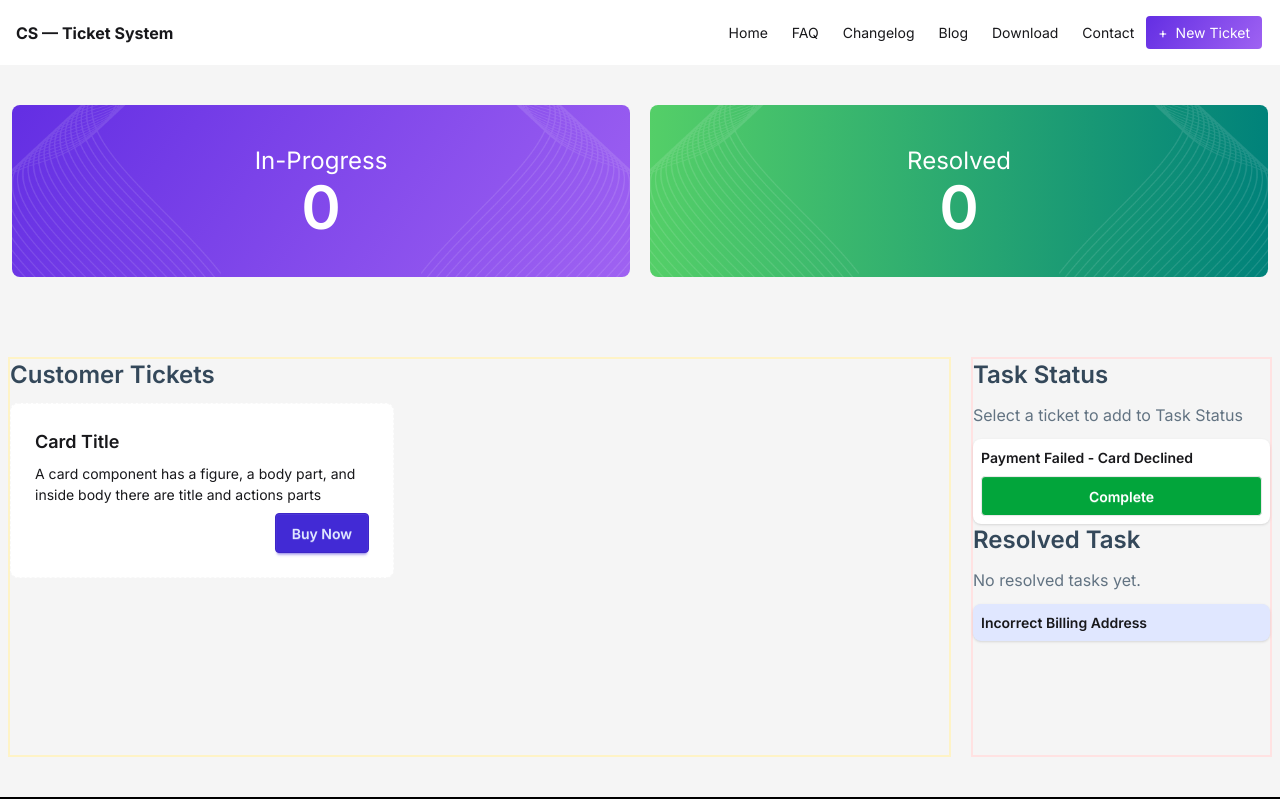
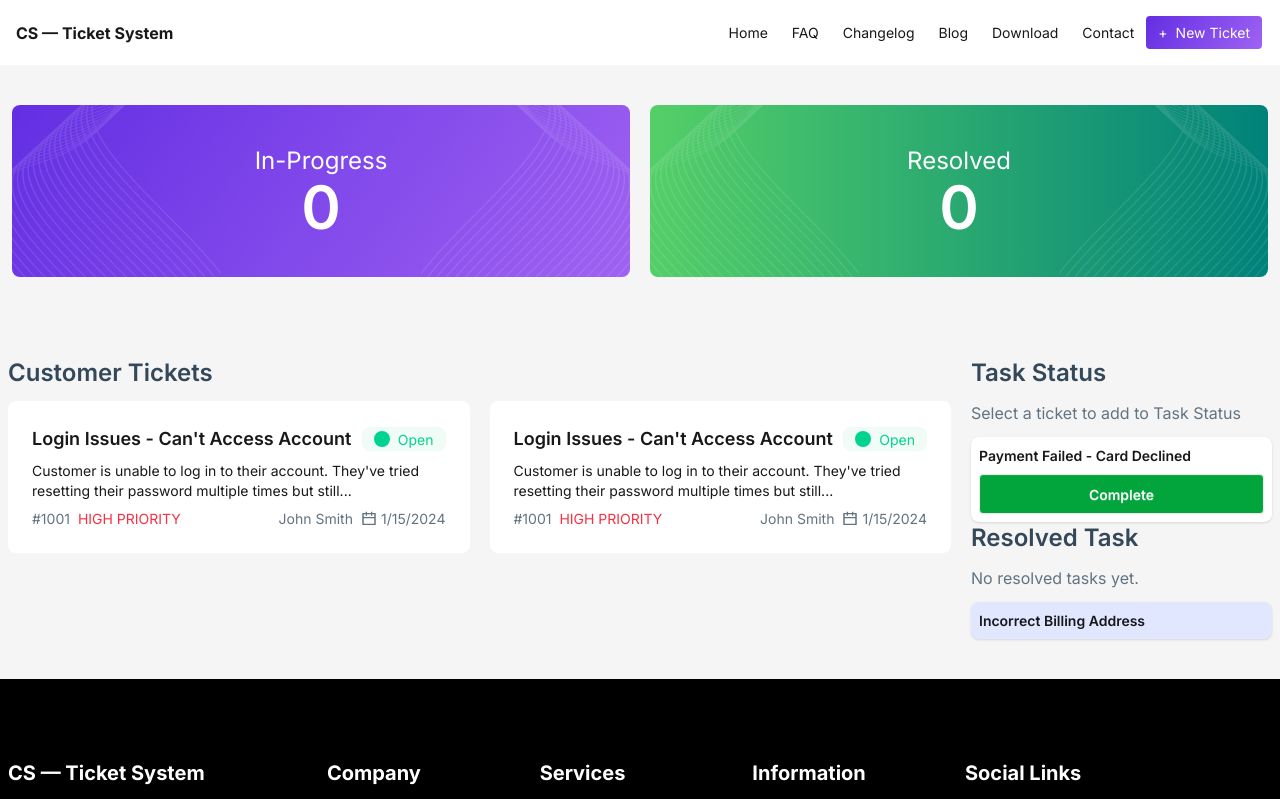
Before and after one commit to AyanSujon/assignment-B12A07, a React (Vite) app: page / in a window 1280 px wide. Shown: the top 799 px of the page. Built offline with nearby package versions, Linux system fonts and the light colour scheme.

Commit message:
added TicketCard component

```diff
--- /dev/null
+++ b/public/customerTicketsData.json
@@ -0,0 +1,110 @@
+[
+  {
+    "id": 1001,
+    "title": "Login Issues - Can't Access Account",
+    "description": "Customer is unable to log in to their account. They've tried resetting their password multiple times but still face the issue.",
+    "customer": "John Smith",
+    "priority": "High",
+    "status": "Open",
+    "createdAt": "2024-01-15"
+  },
+  {
+    "id": 1002,
+    "title": "Payment Failure During Checkout",
+    "description": "Customer reports that their payment keeps failing when trying to purchase items using a credit card.",
+    "customer": "Emily Johnson",
+    "priority": "Medium",
+    "status": "In Progress",
+    "createdAt": "2024-02-01"
+  },
+  {
+    "id": 1003,
+    "title": "Unable to Reset Password",
+    "description": "Password reset emails are not being sent to the customer’s registered email address.",
+    "customer": "Michael Brown",
+    "priority": "High",
+    "status": "Open",
+    "createdAt": "2024-02-18"
+  },
+  {
+    "id": 1004,
+    "title": "App Crashing on Startup",
+    "description": "Customer reports that the mobile app crashes immediately after opening on Android devices.",
+    "customer": "Sophia Martinez",
+    "priority": "High",
+    "status": "Open",
+    "createdAt": "2024-03-05"
+  },
+  {
+    "id": 1005,
+    "title": "Order Not Delivered",
+    "description": "Customer placed an order two weeks ago but has not received the package yet.",
+    "customer": "David Wilson",
+    "priority": "Medium",
+    "status": "Pending",
+    "createdAt": "2024-03-21"
+  },
+  {
+    "id": 1006,
+    "title": "Incorrect Billing Amount",
+    "description": "Customer was charged twice for the same subscription renewal.",
+    "customer": "Olivia Taylor",
+    "priority": "High",
+    "status": "In Progress",
+    "createdAt": "2024-04-02"
+  },
+  {
+    "id": 1007,
+    "title": "Website Not Loading",
+    "description": "Customer reports that the website is not loading on desktop browsers, but mobile works fine.",
+    "customer": "Liam Anderson",
+    "priority": "Low",
+    "status": "Resolved",
+    "createdAt": "2024-04-19"
+  },
+  {
+    "id": 1008,
+    "title": "Account Locked After Multiple Attempts",
+    "description": "Customer's account was locked due to multiple failed login attempts, and they need help unlocking it.",
+    "customer": "Ava Thomas",
+    "priority": "Medium",
+    "status": "Open",
+    "createdAt": "2024-05-03"
+  },
+  {
+    "id": 1009,
+    "title": "Subscription Not Activated",
+    "description": "Customer purchased a premium subscription, but the account still shows as free plan.",
+    "customer": "James White",
+    "priority": "High",
+    "status": "In Progress",
+    "createdAt": "2024-05-22"
+  },
+  {
+    "id": 1010,
+    "title": "Email Notifications Not Working",
+    "description": "Customer is not receiving any email notifications for updates or promotions.",
+    "customer": "Isabella Harris",
+    "priority": "Low",
+    "status": "Pending",
+    "createdAt": "2024-06-07"
+  },
+  {
+    "id": 1011,
+    "title": "Refund Not Processed",
+    "description": "Customer requested a refund two weeks ago but hasn’t received it yet.",
+    "customer": "Benjamin Clark",
+    "priority": "High",
+    "status": "Open",
+    "createdAt": "2024-06-25"
+  },
+  {
+    "id": 1012,
+    "title": "Feature Request - Dark Mode",
+    "description": "Customer suggests adding a dark mode option to improve user experience during nighttime use.",
+    "customer": "Mia Lewis",
+    "priority": "Low",
+    "status": "Closed",
+    "createdAt": "2024-07-10"
+  }
+]
--- a/src/components/mainSection/CustomerTickets.jsx
+++ b/src/components/mainSection/CustomerTickets.jsx
@@ -1,20 +1,19 @@
 import React from 'react';
+import TicketCard from './TicketCard';
 
 const CustomerTickets = () => {
     return (
-        <div className='col-span-12 md:col-span-9 h-100 border-2 border-amber-100'>
+        <div className='col-span-12 md:col-span-9 '>
             <h2 className='mb-3 font-semibold text-2xl text-[#34485A]'>Customer Tickets</h2>
-            <div id='customer-tickets-container'>
-                <div className="customer-tickets-card">
-                    <div className="card card-dash bg-base-100 w-96">
-                        <div className="card-body">
-                            <h2 className="card-title">Card Title</h2>
-                            <p>A card component has a figure, a body part, and inside body there are title and actions parts</p>
-                            <div className="card-actions justify-end">
-                            <button className="btn btn-primary">Buy Now</button>
-                            </div>
-                        </div>
-                    </div>
+            <div id='customer-tickets-container-wraper'>
+                <div id='customer-tickets-container' className="customer-tickets-card grid grid-cols-12 gap-5">
+                    {/* card */}
+                    {
+                        <TicketCard></TicketCard>
+                    }
+                    {
+                        <TicketCard></TicketCard>
+                    }
                 </div>
             </div>
         </div>
--- a/src/components/mainSection/TaskStatus.jsx
+++ b/src/components/mainSection/TaskStatus.jsx
@@ -2,7 +2,7 @@ import React from 'react';
 
 const TaskStatus = () => {
     return (
-        <div className=' col-span-12 md:col-span-3  h-100 border-2 border-red-100'>
+        <div className=' col-span-12 md:col-span-3 '>
             <div className='task-status-container'>
                 <h2 className='mb-3 font-semibold text-2xl text-[#34485A]'>Task Status</h2>
                 <div id='task-status-card' className="space-y-3">
--- /dev/null
+++ b/src/components/mainSection/TicketCard.jsx
@@ -0,0 +1,30 @@
+import React from 'react';
+import cardCalander from "../../assets/ri_calendar-line.png"
+const TicketCard = () => {
+    return (
+                    <div className="card bg-base-100 col-span-12 md:col-span-6">
+                        <div className="card-body">
+                            <div className='flex justify-between items-center'>
+                                <h2 className="title card-title text-lg">Login Issues - Can't Access Account</h2>
+                                <div className="card-status badge badge-soft badge-success"> <span className='card-status-circle w-4 h-4 rounded-full bg-success'></span>Open</div>
+                            </div>
+                            <p className='description text-sm'>Customer is unable to log in to their account. They've tried resetting their password multiple times but still...</p>
+
+                            <div className=" text-[12px] md:text-[9px] lg:text-sm flex justify-between items-center">
+                            <div className='flex gap-2 items-center text-[#F83044]'>
+                                <span className='card-id text-[#627382]'>#1001</span>
+                                <span className='card-priority uppercase '>HIGH PRIORITY</span>
+                            </div>
+                            <div className='flex gap-2 items-center' >
+                                <span className='customer text-[#627382]'>John Smith</span>
+                                <div className='flex justify-between items-center gap-1 text-[#627382]'><span><img className='w-4' src={cardCalander} alt="Card Calander" /></span><span className='createdAt'>1/15/2024</span></div>
+                            </div>
+
+                            </div>
+                        </div>
+                    </div>
+
+    );
+};
+
+export default TicketCard;
```
Also changed, not shown: src/assets/ri_calendar-line.png (added).
